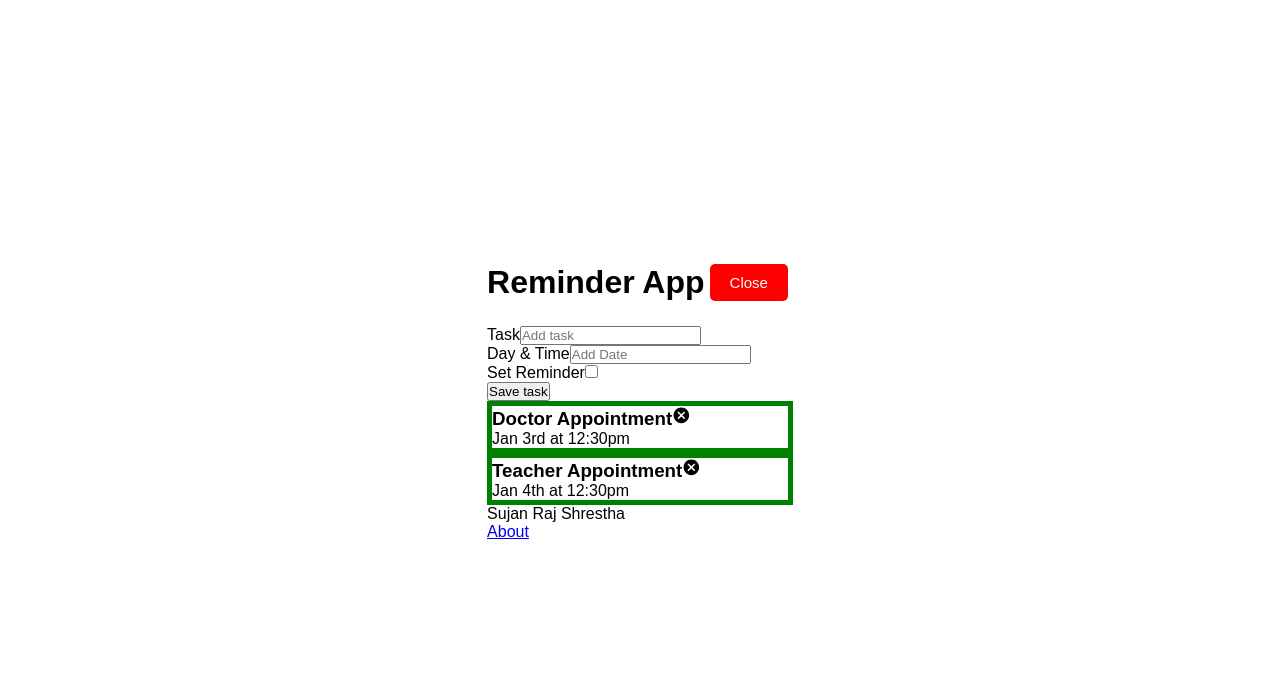
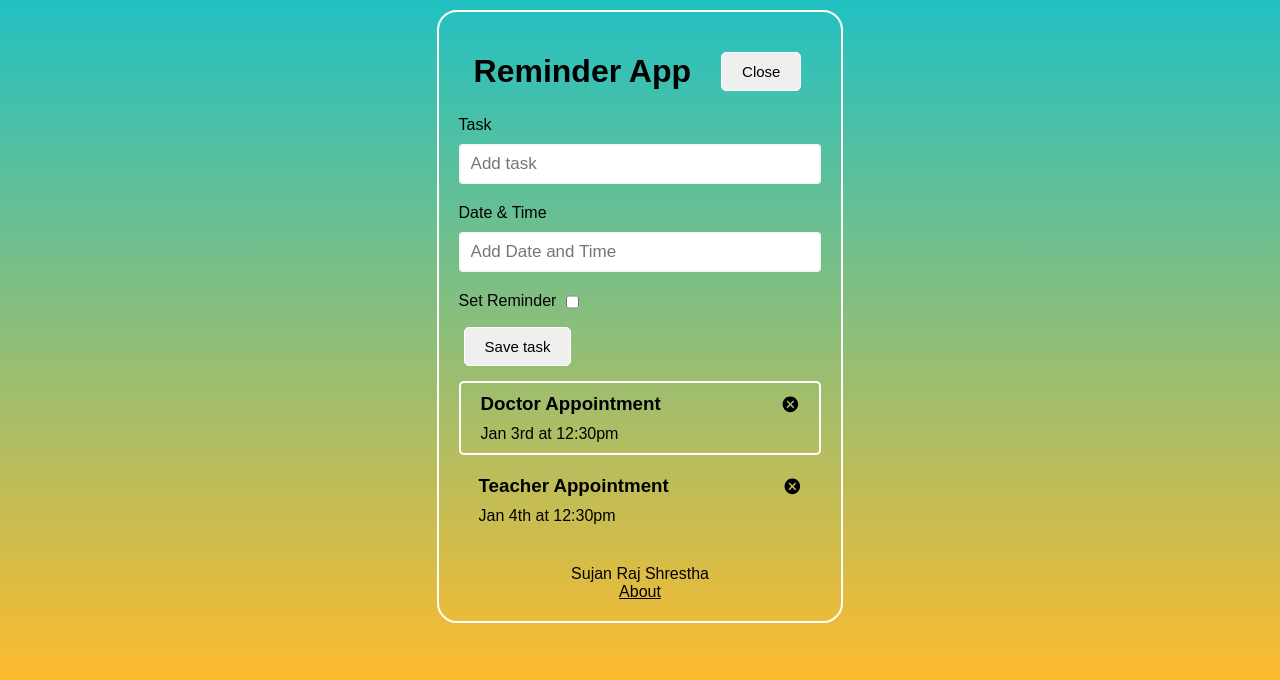
Before and after one commit to sujanrajs/react-reminder-app, a React (Create React App) app: page / in a window 1280 px wide. Both pictures are taken after a click on the button "Add". Shown: the top 680 px of the page. Built offline with nearby package versions, Linux system fonts and the light colour scheme; data requests are answered from the project's data file.

Commit message:
fetching reminder title is fixed and styling

```diff
--- a/db.json
+++ b/db.json
@@ -10,7 +10,7 @@
       "id": 2,
       "title": "Teacher Appointment",
       "day": "Jan 4th at 12:30pm",
-      "reminder": true
+      "reminder": false
     }
   ]
 }
--- a/src/App.js
+++ b/src/App.js
@@ -80,7 +80,7 @@ const App = () => {
 
   return (
     <Router>
-      <div>
+      <div className="container">
         <Header
           title="Reminder App"
           onAddBtn={() => setShowAddTask(!showAddTask)}
@@ -99,7 +99,9 @@ const App = () => {
                     onToggle={toggleReminder}
                   />
                 ) : (
-                  "No tasks to Show"
+                  <div className="empty-container">
+                    <h3> Sorry! No tasks to Show</h3>
+                  </div>
                 )}
               </>
             }
--- a/src/components/About.js
+++ b/src/components/About.js
@@ -2,7 +2,7 @@ import { Link } from "react-router-dom";
 
 const About = () => {
   return (
-    <div>
+    <div className="aboutus">
       <h4>Version 1.0.0</h4>
       <Link to="/">Go back</Link>
     </div>
--- a/src/components/AddTask.js
+++ b/src/components/AddTask.js
@@ -1,44 +1,44 @@
 import { useState } from "react";
 
 const AddTask = ({ onAdd }) => {
-  const [text, setText] = useState("");
+  const [title, setTitle] = useState("");
   const [day, setDay] = useState("");
   const [reminder, setReminder] = useState(false);
 
   const onSubmit = (e) => {
     e.preventDefault();
 
-    if (!text) {
+    if (!title) {
       alert("Please add task");
       return;
     }
-    onAdd({ text, day, reminder });
-    setText("");
+    onAdd({ title, day, reminder });
+    setTitle("");
     setDay("");
     setReminder(false);
   };
 
   return (
-    <form onSubmit={onSubmit}>
-      <div>
+    <form className="add-form" onSubmit={onSubmit}>
+      <div className="form-control">
         <label>Task</label>
         <input
           type="text"
           placeholder="Add task"
-          value={text}
-          onChange={(e) => setText(e.target.value)}
+          value={title}
+          onChange={(e) => setTitle(e.target.value)}
         ></input>
       </div>
-      <div>
-        <label>Day & Time</label>
+      <div className="form-control">
+        <label>Date & Time</label>
         <input
           type="text"
-          placeholder="Add Date"
+          placeholder="Add Date and Time"
           value={day}
           onChange={(e) => setDay(e.target.value)}
         ></input>
       </div>
-      <div>
+      <div className="form-control form-control-check">
         <label>Set Reminder</label>
         <input
           type="checkbox"
@@ -47,7 +47,7 @@ const AddTask = ({ onAdd }) => {
           onChange={(e) => setReminder(e.currentTarget.checked)}
         ></input>
       </div>
-      <input type="submit" value="Save task" />
+      <input className="btn" type="submit" value="Save task" />
     </form>
   );
 };
--- a/src/components/Header.js
+++ b/src/components/Header.js
@@ -8,7 +8,7 @@ const Header = ({ title, onAddBtn, showAdd }) => {
       <h1>{title}</h1>
       {location.pathname === "/" && (
         <Button
-          color={showAdd ? "red" : "blue"}
+          color={showAdd ? "#fffff" : "#fffff"}
           text={showAdd ? "Close" : "Add"}
           onClick={onAddBtn}
         />
--- a/src/style.css
+++ b/src/style.css
@@ -6,33 +6,128 @@
 
 body {
   font-family: "Poppins", sans-serif;
+  color: black;
   display: flex;
+  flex-direction: column;
   align-items: center;
-  justify-content: center;
-  flex-direction: column;
   min-height: 100vh;
+  background: rgb(34, 193, 195);
+  background: linear-gradient(
+    180deg,
+    rgba(34, 193, 195, 1) 0%,
+    rgba(253, 187, 45, 1) 85%
+  );
+}
+
+.container {
+  margin: 10px auto;
+  overflow: auto;
+  border: 2px solid white;
+  border-radius: 20px;
+  padding: 20px;
 }
 
 .header {
   display: flex;
   justify-content: space-between;
   align-items: center;
-  margin-bottom: 20px;
+  margin: 15px;
+  gap: 25px;
 }
 
 .btn {
   display: inline-block;
-  background: #000;
-  color: #fff;
   border: none;
   padding: 10px 20px;
   margin: 5px;
+  border: 1px solid white;
   border-radius: 5px;
   cursor: pointer;
   text-decoration: none;
   font-size: 15px;
-  font-family: inherit;
 }
+.btn:hover {
+  border: 1px solid black;
+}
+
+.task {
+  display: flex;
+  padding: 10px 20px;
+  cursor: pointer;
+  margin-bottom: 10px;
+  flex-direction: column;
+  gap: 10px;
+}
+
 .task.reminder {
-  border: 5px solid green;
+  border: 2px solid white;
+  border-radius: 5px;
 }
+
+.task h3 {
+  display: flex;
+  align-items: center;
+  justify-content: space-between;
+}
+
+.add-form {
+  margin-bottom: 10px;
+}
+
+.form-control {
+  margin-top: 20px;
+  margin-bottom: 20px;
+}
+
+.form-control label {
+  margin-bottom: 10px;
+  display: flex;
+}
+
+.form-control input {
+  width: 100%;
+  height: 40px;
+  font-size: 17px;
+  padding: 10px;
+  border: 2px solid whitesmoke;
+  border-radius: 4px;
+  box-sizing: border-box;
+}
+
+.form-control-check {
+  display: flex;
+  flex-direction: row;
+  align-content: center;
+  gap: 10px;
+  margin-top: -10px;
+  margin-bottom: 0px;
+}
+
+.form-control-check label {
+  padding-top: 10px;
+}
+
+.form-control-check input {
+  width: auto;
+  align-self: flex-start;
+}
+
+footer {
+  margin-top: 30px;
+  text-align: center;
+}
+
+.empty-container {
+  text-align: center;
+}
+
+.aboutus {
+  display: flex;
+  flex-direction: column;
+  align-items: center;
+}
+
+a {
+  color: black;
+  cursor: pointer;
+}
```
